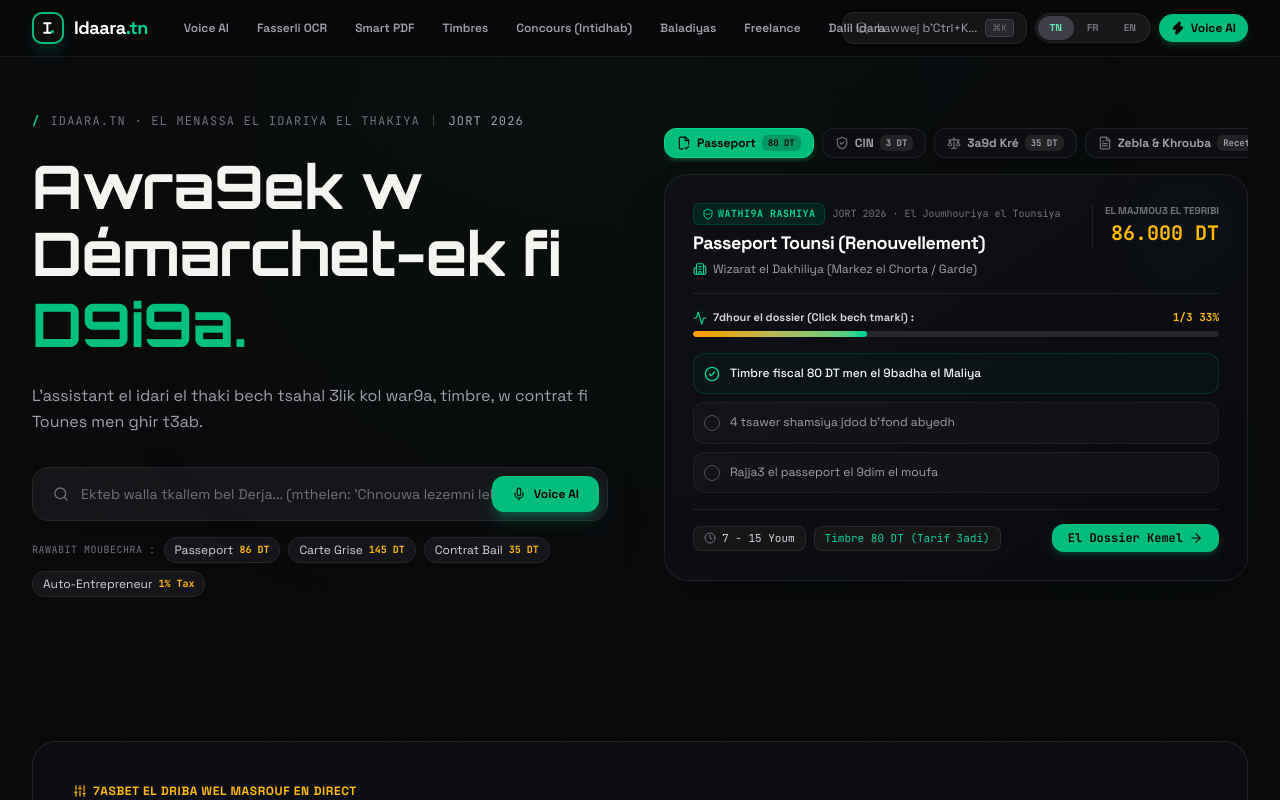
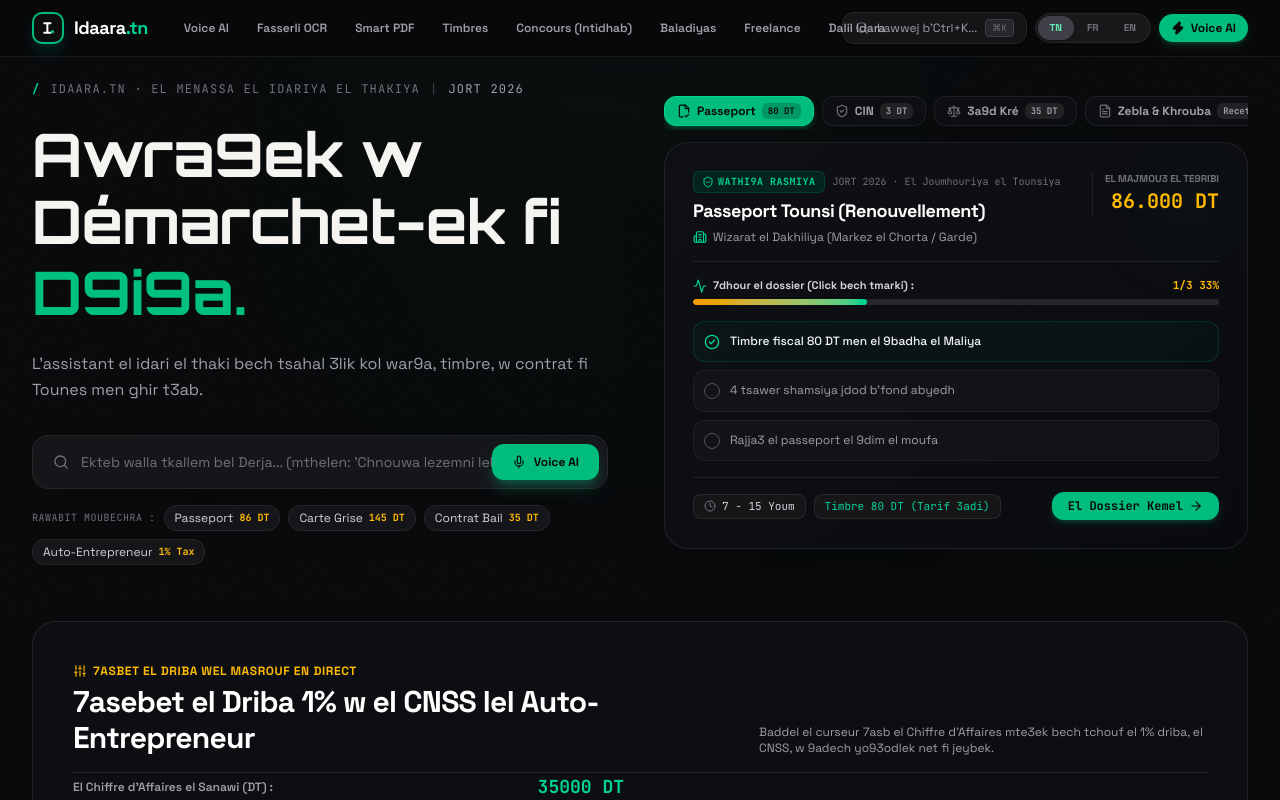
Before and after one commit to wacim-abdellli/idaara, a Next.js app: page / in a window 1280 px wide. Shown: the top 800 px of the page. Built offline with nearby package versions, Linux system fonts and the light colour scheme.

Commit message:
fix(ui): tighten vertical gaps and padding above and below Zero-Storage Privacy Protocol card

```diff
--- a/src/app/page.tsx
+++ b/src/app/page.tsx
@@ -756,10 +756,10 @@
   };
 
   return (
-    <div className="space-y-24 sm:space-y-36 pb-28 relative overflow-hidden">
+    <div className="space-y-10 sm:space-y-14 pb-10 relative overflow-hidden">
 
       {/* ── 1. MONUMENTAL HERO STAGE ── */}
-      <section className="relative pt-6 sm:pt-14 px-4 sm:px-6 lg:px-8 max-w-7xl mx-auto">
+      <section className="relative pt-3 sm:pt-6 px-4 sm:px-6 lg:px-8 max-w-7xl mx-auto">
 
         {/* Cinematic Organic Floating Ambient Orbs */}
         <AmbientOrbs variant="emerald" />
```
